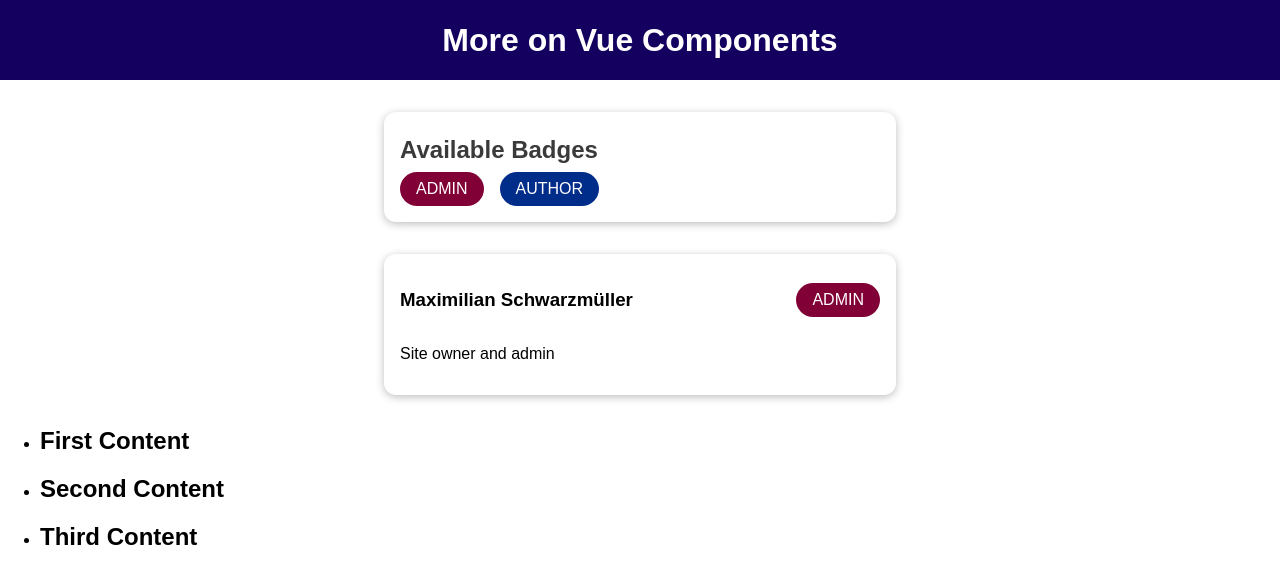
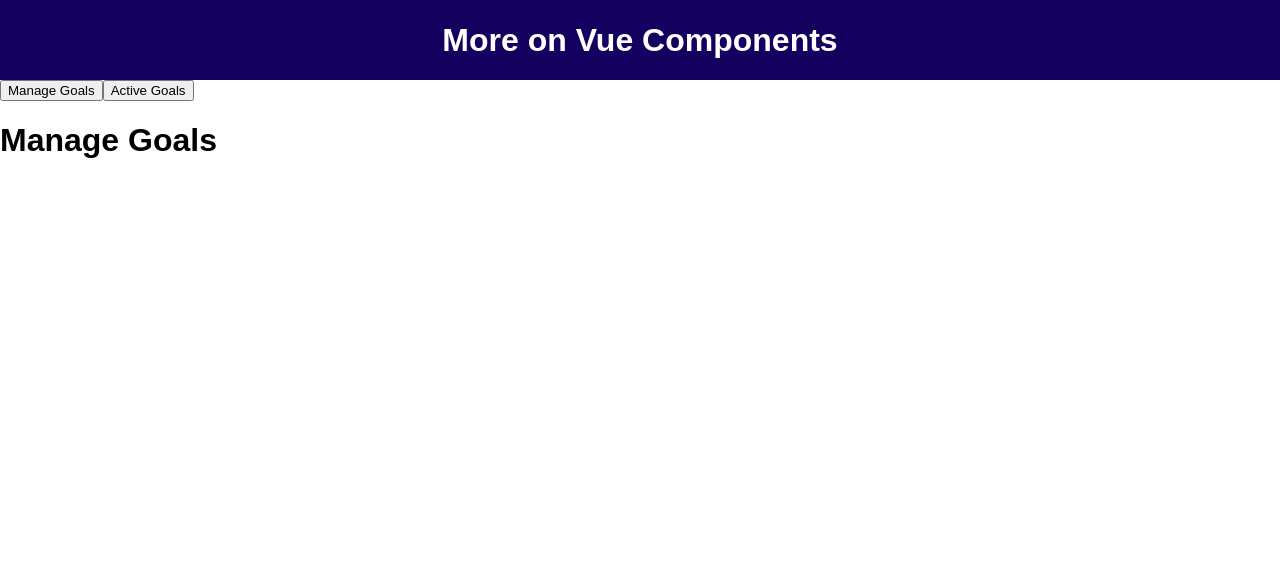
Before and after one commit to andretorquato/vuejs-course, a Vue app in the folder cmp-adv-01-starting-setup/: page / in a window 1280 px wide. Shown: the top 584 px of the page. Built offline with nearby package versions, Linux system fonts and the light colour scheme.

Commit message:
dynamic component

```diff
--- a/cmp-adv-01-starting-setup/src/App.vue
+++ b/cmp-adv-01-starting-setup/src/App.vue
@@ -1,37 +1,39 @@
 <template>
   <div>
     <the-header></the-header>
-    <badge-list></badge-list>
-    <user-info
-      :full-name="activeUser.name"
-      :info-text="activeUser.description"
-      :role="activeUser.role"
-    ></user-info>
-    <course-goals #default="slotProps">
-        <h2>{{ slotProps.item }}</h2>
-        <p>{{ slotProps['another-prop'] }}</p>
-    </course-goals>
+    <button @click="setSelectedComponent('manage-goals')">Manage Goals</button>
+    <button @click="setSelectedComponent('active-goals')">Active Goals</button>
+    <!-- <manage-goals v-if="selectedComponent == 'manage-goals'"></manage-goals>
+    <active-goals v-if="selectedComponent == 'active-goals'"></active-goals> -->
+    <component :is="selectedComponent"></component>
   </div>
 </template>
 
 <script>
 import TheHeader from "./components/TheHeader.vue";
-import BadgeList from "./components/BadgeList.vue";
-import UserInfo from "./components/UserInfo.vue";
+import ManageGoals from "./components/ManageGoals.vue";
+import ActiveGoals from "./components/ActiveGoals.vue";
+
 export default {
   components: {
     TheHeader,
-    BadgeList,
-    UserInfo,
+    ManageGoals,
+    ActiveGoals,
   },
   data() {
     return {
+      selectedComponent: "manage-goals",
       activeUser: {
         name: "Maximilian Schwarzmüller",
         description: "Site owner and admin",
         role: "admin",
       },
     };
+  },
+  methods: {
+    setSelectedComponent(component) {
+      this.selectedComponent = component;
+    },
   },
 };
 </script>
--- /dev/null
+++ b/cmp-adv-01-starting-setup/src/components/ActiveGoals.vue
@@ -0,0 +1,7 @@
+<template>
+  <h1>Active Goals</h1>
+</template>
+
+<script>
+export default {};
+</script>
--- /dev/null
+++ b/cmp-adv-01-starting-setup/src/components/ManageGoals.vue
@@ -0,0 +1,6 @@
+<template>
+  <h1>Manage Goals</h1>
+</template>
+<script>
+export default {};
+</script>
```
